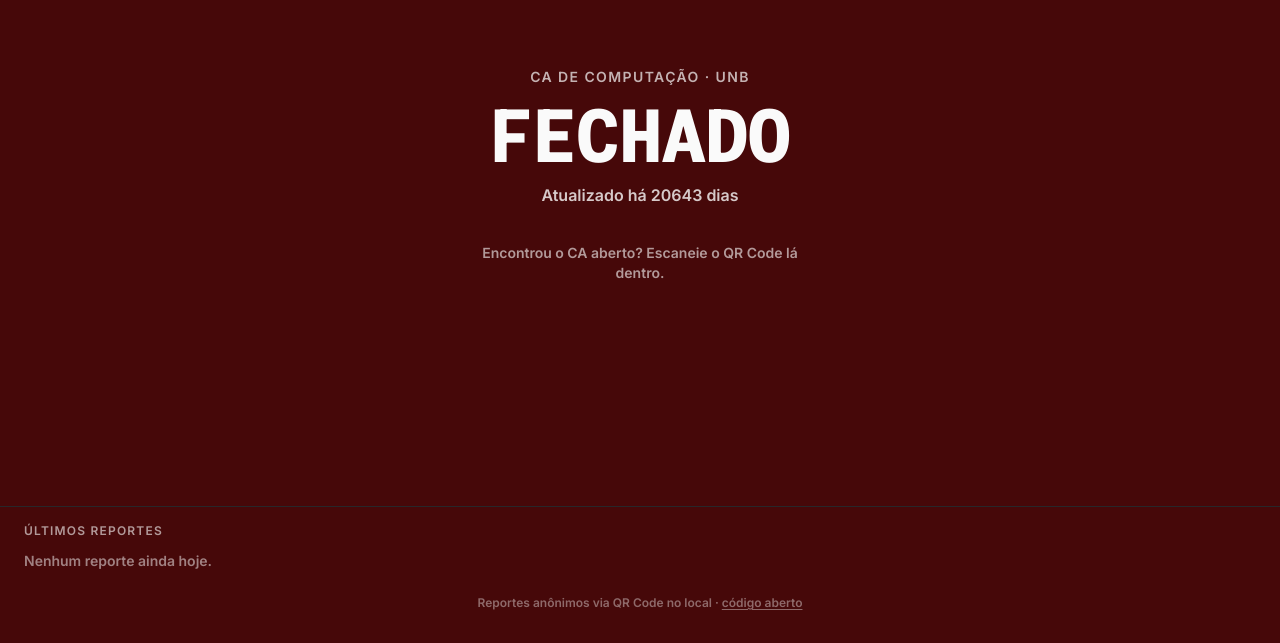
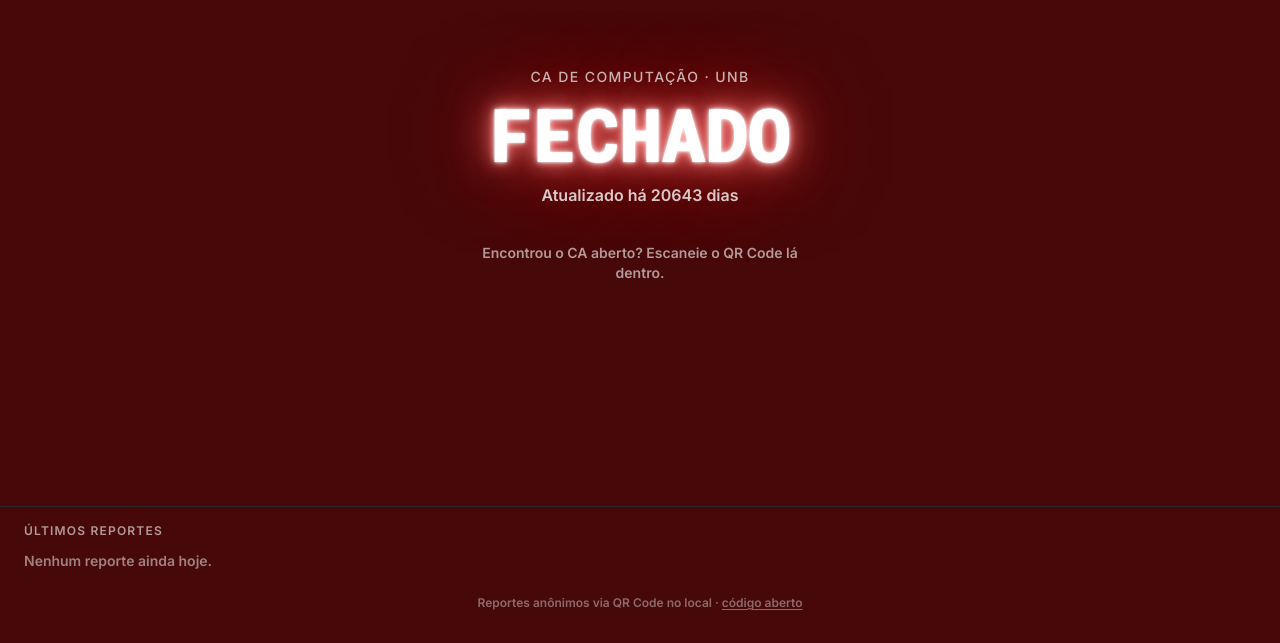
Before and after one commit to maetsuji/cacomp-aberto, a Next.js app: page / in a window 1280 px wide. Shown: the part 157-800 px from the top of the page. Built offline with nearby package versions, Linux system fonts and the light colour scheme.

Commit message:
Added neon effect to text

```diff
--- a/src/app/globals.css
+++ b/src/app/globals.css
@@ -22,3 +22,17 @@ body {
 .texture-healing {
   font-feature-settings: "calt" 1;
 }
+
+/* Efeito de placa de neon: núcleo quase branco (o "tubo aceso") com
+ * brilho externo na cor do estado, em camadas — igual a um letreiro de
+ * neon de vitrine. As cores vêm de --neon-color / --neon-color-dim,
+ * setadas inline por elemento (ver THEME em page.tsx). */
+.neon-text {
+  color: var(--neon-core, #fff);
+  text-shadow:
+    0 0 2px var(--neon-core, #fff),
+    0 0 6px var(--neon-core, #fff),
+    0 0 18px var(--neon-color),
+    0 0 40px var(--neon-color),
+    0 0 96px var(--neon-color-dim, var(--neon-color));
+}
--- a/src/app/page.tsx
+++ b/src/app/page.tsx
@@ -1,5 +1,5 @@
+import { TimeAgo } from "@/components/TimeAgo";
 import { getCaState, getRecentReports } from "@/lib/status";
-import { TimeAgo } from "@/components/TimeAgo";
 import type { CaStatus } from "@/lib/types";
 
 /* ─────────────────────────── ESTRATÉGIA DE CACHE ───────────────────────────
@@ -28,18 +28,27 @@ export const revalidate = 300;
 
 const THEME: Record<
   CaStatus,
-  { bg: string; accent: string; label: string; emoji: string; hint: string }
+  {
+    bg: string;
+    glow: string; // cor saturada do brilho externo da placa de neon
+    glowDim: string; // camada mais externa/suave do brilho
+    label: string;
+    emoji: string;
+    hint: string;
+  }
 > = {
   OPEN: {
     bg: "bg-green-500",
-    accent: "text-green-50",
+    glow: "#4ade80",
+    glowDim: "#15803d",
     label: "ABERTO",
     emoji: "🟢",
     hint: "Alguém confirmou presença no CA.",
   },
   CLOSED: {
     bg: "bg-red-950",
-    accent: "text-zinc-400",
+    glow: "#ff7070",
+    glowDim: "#ff2222",
     label: "FECHADO",
     emoji: "🔴",
     hint: "Encontrou o CA aberto? Escaneie o QR Code lá dentro.",
@@ -72,13 +81,23 @@ export default async function HomePage() {
     >
       {/* ── Bloco principal: o status domina a tela (mobile-first) ── */}
       <section className="flex flex-1 flex-col items-center justify-center gap-3 px-6 text-center">
-        <p className="text-sm uppercase tracking-widest opacity-70">
+        <p className="text-sm font-medium uppercase tracking-widest opacity-70">
           CA de Computação · UnB
         </p>
 
-        {/* Monaspace Neon com texture healing (calt); font-extrabold
-            porque o eixo wght da variável vai até 800, não 900. */}
-        <h1 className="texture-healing font-mono text-6xl font-extrabold tracking-tight sm:text-7xl">
+        {/* Monaspace Neon com texture healing (calt) + efeito de placa de
+            neon (núcleo claro + brilho externo em camadas, ver .neon-text
+            em globals.css). font-extrabold porque o eixo wght da variável
+            vai até 800, não 900. */}
+        <h1
+          className="texture-healing neon-text font-mono text-6xl font-extrabold tracking-tight sm:text-7xl"
+          style={
+            {
+              "--neon-color": theme.glow,
+              "--neon-color-dim": theme.glowDim,
+            } as React.CSSProperties
+          }
+        >
           {theme.label}
         </h1>
 
--- a/src/lib/rate-limit.ts
+++ b/src/lib/rate-limit.ts
@@ -2,7 +2,7 @@ import { createHash } from "crypto";
 import { storeAcquireLock } from "./store";
 
 // Janela mínima entre reportes de um mesmo hash de IP (Seção 5.1 do SDD).
-const RATE_LIMIT_SECONDS = 10 * 60; // 10 minutos
+const RATE_LIMIT_SECONDS = 1 * 6; // 10 minutos
 
 /**
  * Hash anônimo do usuário: SHA-256(IP + salt secreto + data do dia).
```
